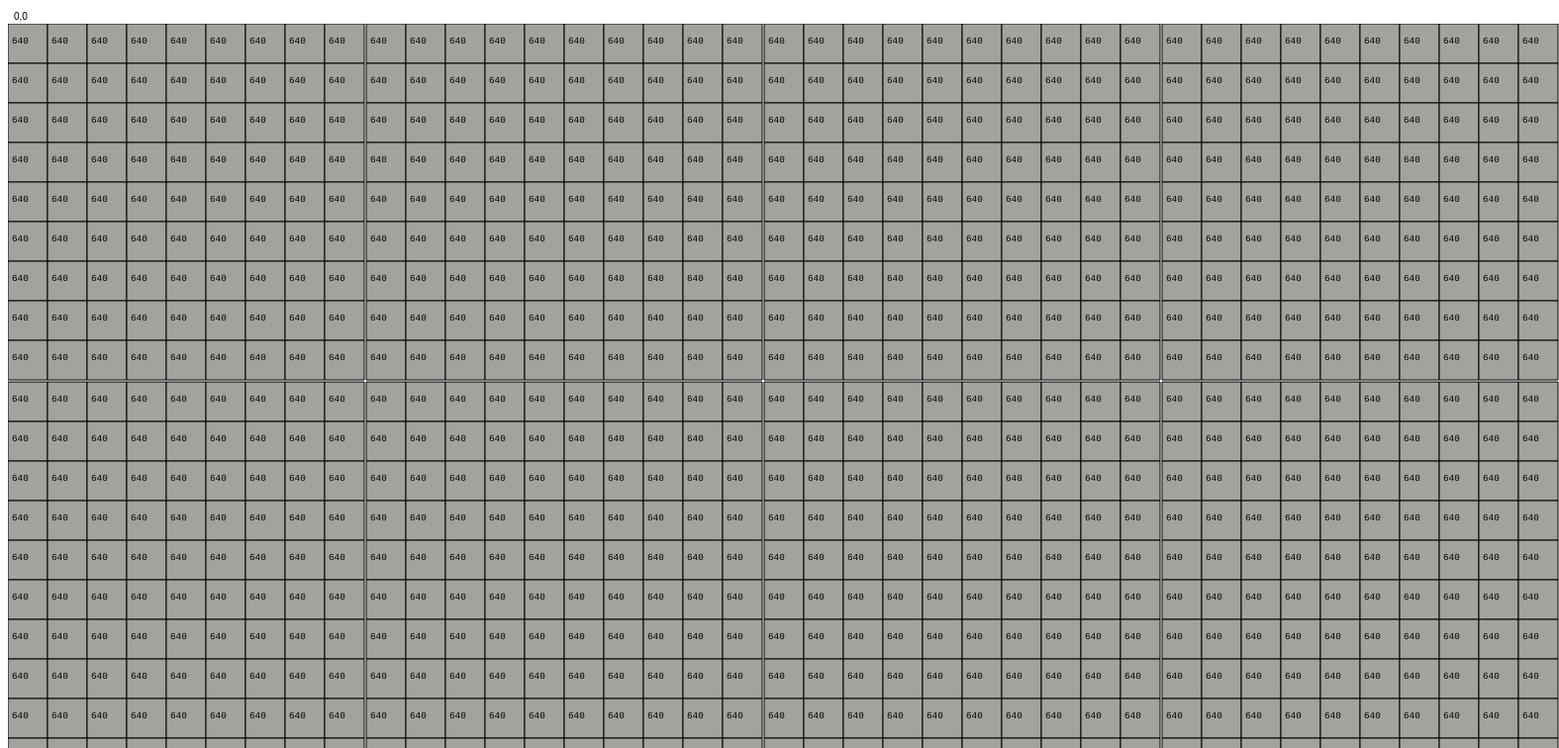
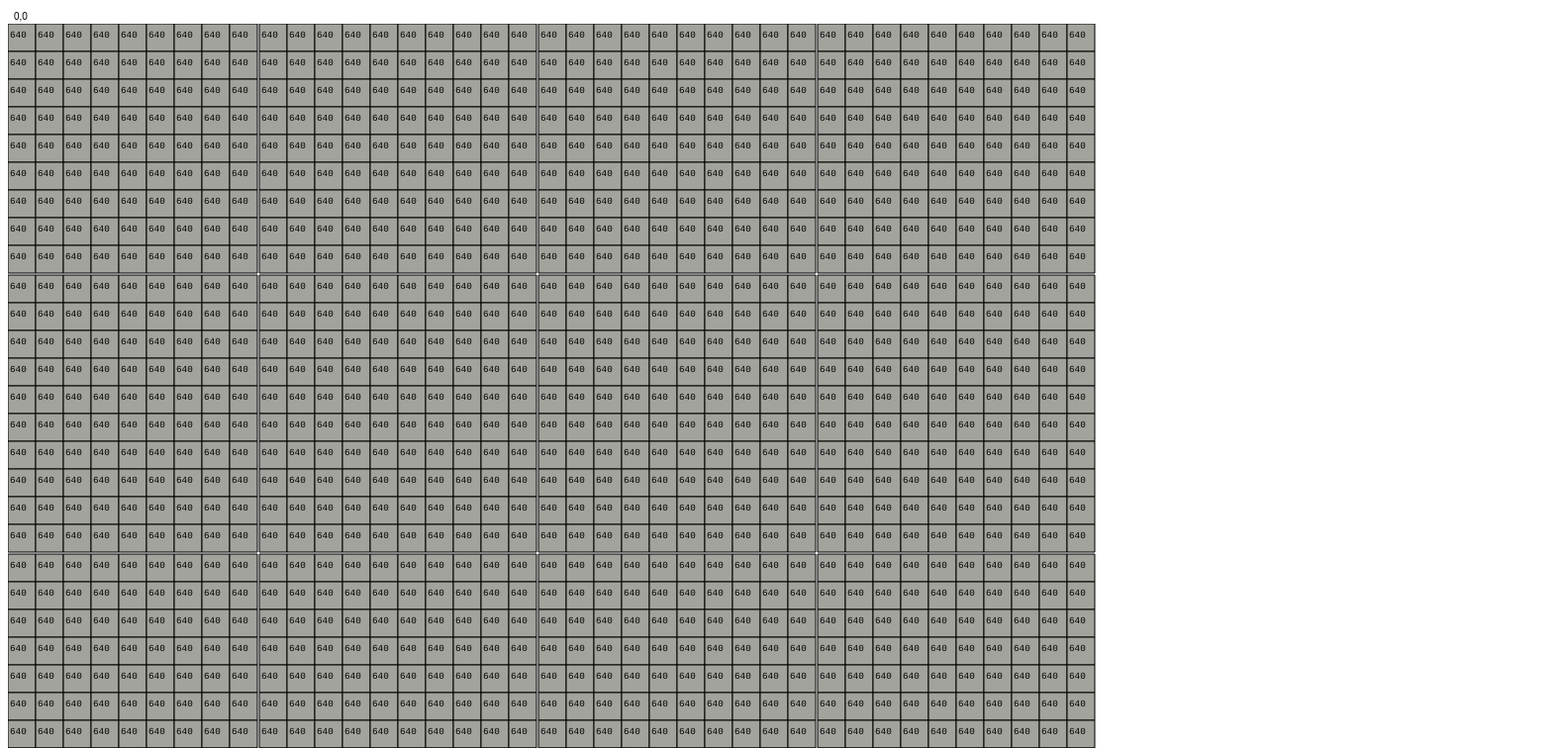
Before and after one commit to rlemon/xstit, a website: page index.html in a window 1280 px wide. Shown: the top 756 px of the page at 99% size, 1575 px wide, since content can reach past the window. Drawn offline with Linux system fonts and the light colour scheme.

Commit message:
there is toilet paper on my desk

```diff
--- a/index.html
+++ b/index.html
@@ -3,7 +3,7 @@
 <head>
 	<title></title>
 	<style>
-	canvas { display: block; }
+	canvas { page-break-after: always; }
 	</style>
 </head>
 <body>
--- a/script.js
+++ b/script.js
@@ -53,7 +53,7 @@ image.src = 'http://i.imgur.com/DbCf4Ab.jpg';
 const resolution = 4; // ~3 seconds
 //const resolution = 2; // ~13 seconds, I'd love to trim this to < 5 if possible :/
 const pScale = 2;
-const scale = 10;
+const scale = 7;
 const grid = [];
 
 function parseImage() {
@@ -113,18 +113,24 @@ function renderImage() {
 			context.fill();
 			context.stroke();
 			context.fillStyle = lum > 100 ? '#000' : '#fff';
-			context.fillText(key, cX*scale+4+pX, cY*scale+(resolution*scale)/2+pY);
+			context.fillText(key, cX*scale+2+pX, cY*scale+(resolution*scale)/2+pY);
 			context.closePath();
 		}
 	}
 	console.timeEnd('renderImage');
 	splitImage();
 }
+
+
 // this is still fucked because of the padding between.. I think I'm close to making it work. whatever.
+// basically I want to split the image into sub-images so I can print them. I need to label the individual
+// images (x,y) and keep the groupings of 10*10 cells together.
+// this doesn't work. the cells get shifted each row and start negative shifted... and I have no clue why.
+
 function splitImage() {
 	console.time('splitImage');
-	const height = (resolution*scale) * 10 * 5 - (resolution*scale) + (pScale * 4.5)
-	const width = (resolution*scale) * 10 * 4 - (resolution*scale) + (pScale * 3.5)
+	const height = ((resolution*scale) * 10) * 5 - (resolution*scale) + (pScale * 4.5)
+	const width = ((resolution*scale) * 10) * 4 - (resolution*scale) + (pScale * 3.5)
 	let cX = 0;
 	let cY = 0;
 	while(cY < canvas.height ) {
```
